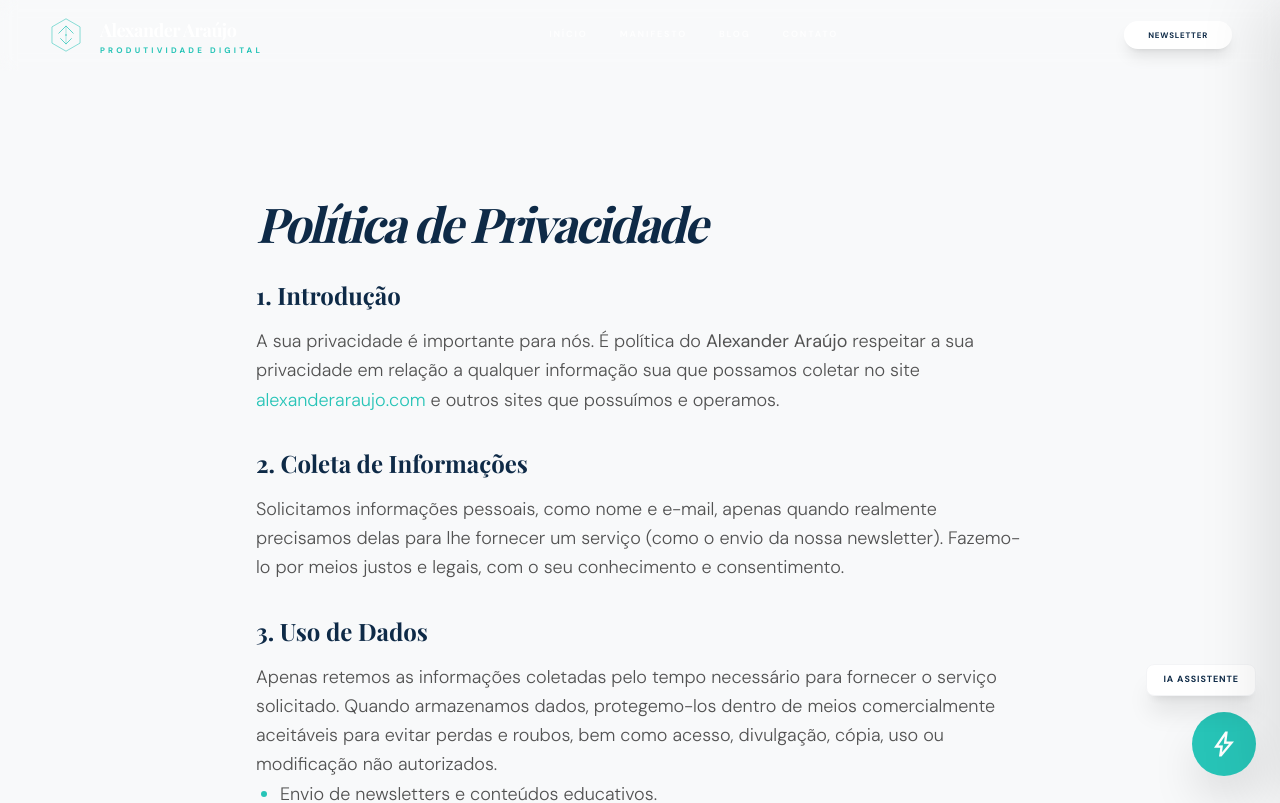
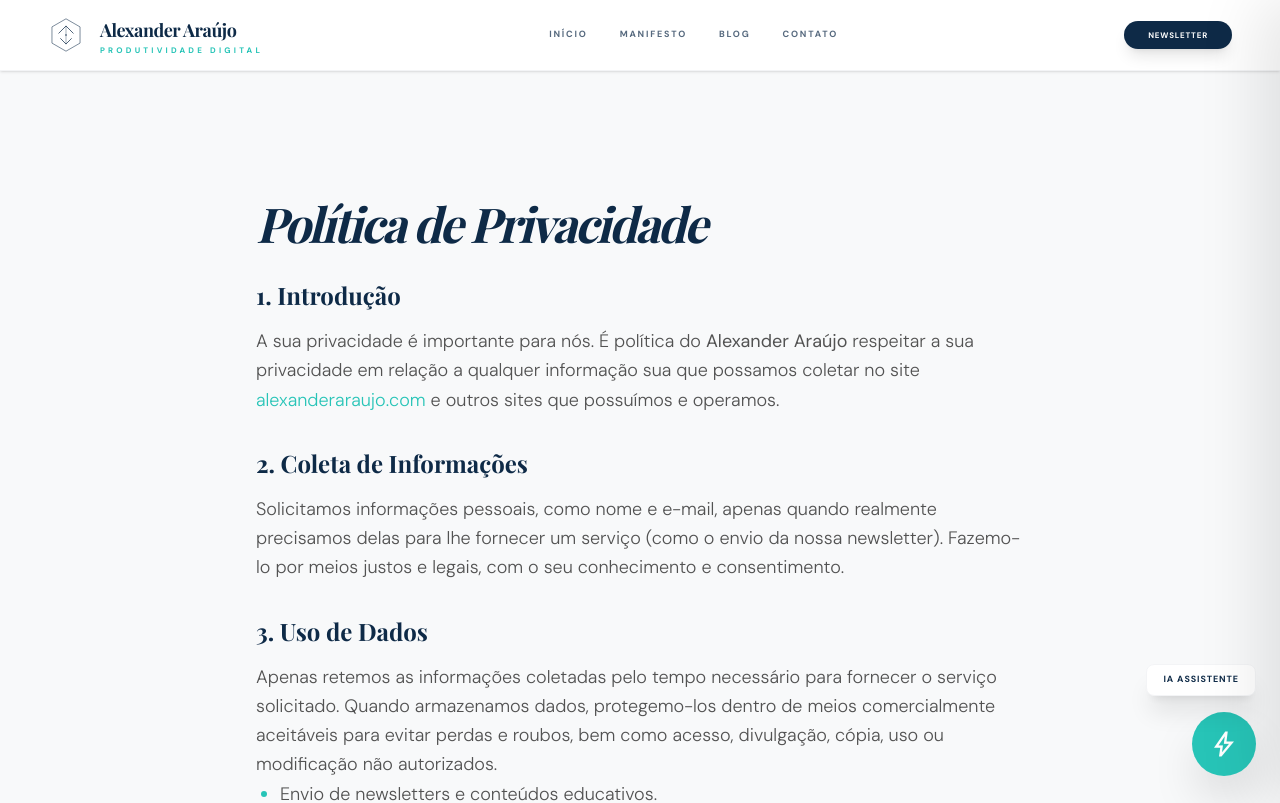
Before and after one commit to eualexanderaraujo/NextAlexanderAraujoCom, a Next.js app: page /politica-de-privacidade in a window 1280 px wide. Shown: the top 803 px of the page. Built offline with nearby package versions, Linux system fonts and the light colour scheme; a web font is replaced by a local one.

Commit message:
fix: Enable dark mode for Navbar on Privacy Policy and Terms of Use pages to resolve visibility issues on light background

```diff
--- a/app/politica-de-privacidade/page.tsx
+++ b/app/politica-de-privacidade/page.tsx
@@ -10,7 +10,7 @@ export const metadata = {
 export default function PrivacyPolicyPage() {
     return (
         <main className="min-h-screen bg-off-white text-secondary font-body">
-            <Navbar />
+            <Navbar isDark />
 
             <section className="pt-32 pb-20 px-6">
                 <div className="max-w-3xl mx-auto">
--- a/app/termos-de-uso/page.tsx
+++ b/app/termos-de-uso/page.tsx
@@ -10,7 +10,7 @@ export const metadata = {
 export default function TermsOfUsePage() {
     return (
         <main className="min-h-screen bg-off-white text-secondary font-body">
-            <Navbar />
+            <Navbar isDark />
 
             <section className="pt-32 pb-20 px-6">
                 <div className="max-w-3xl mx-auto">
```
